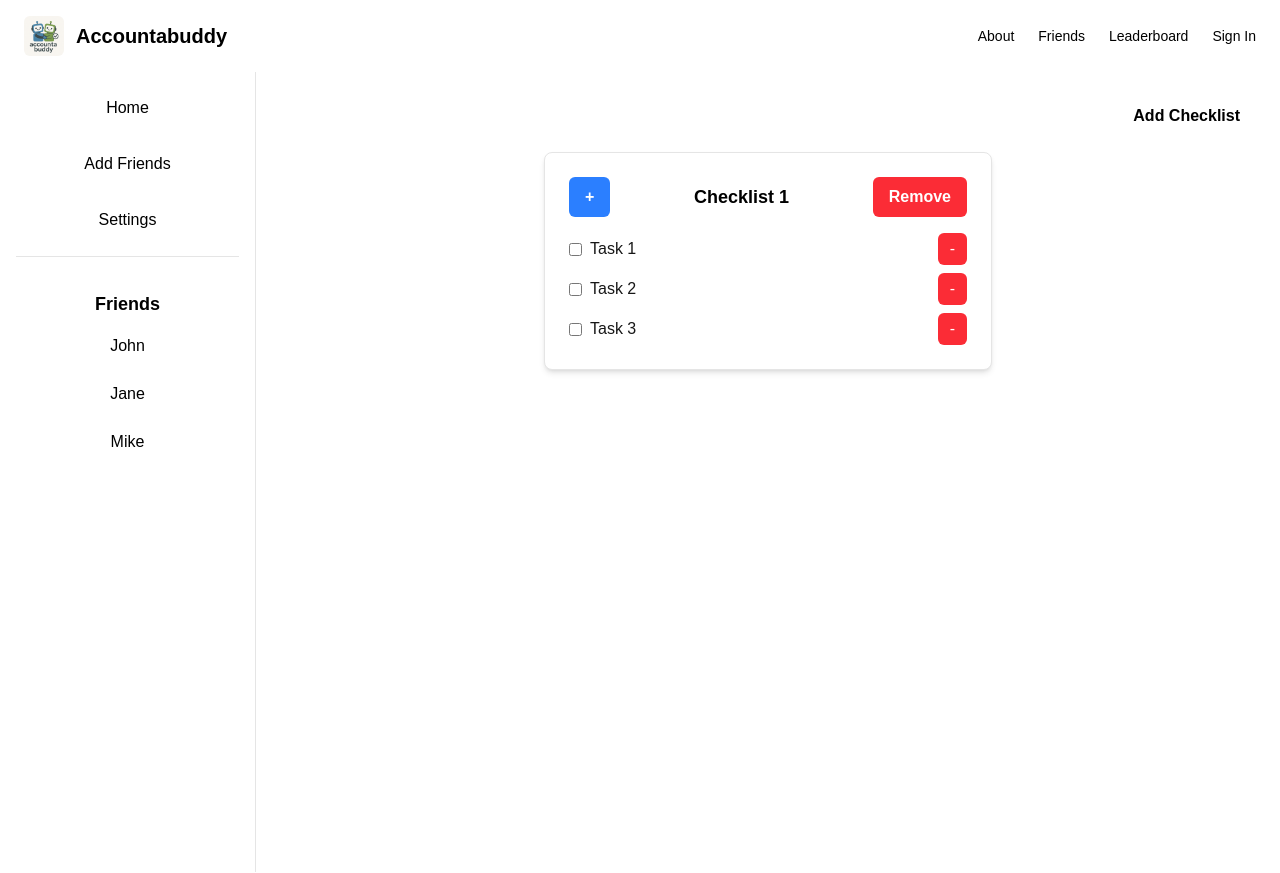
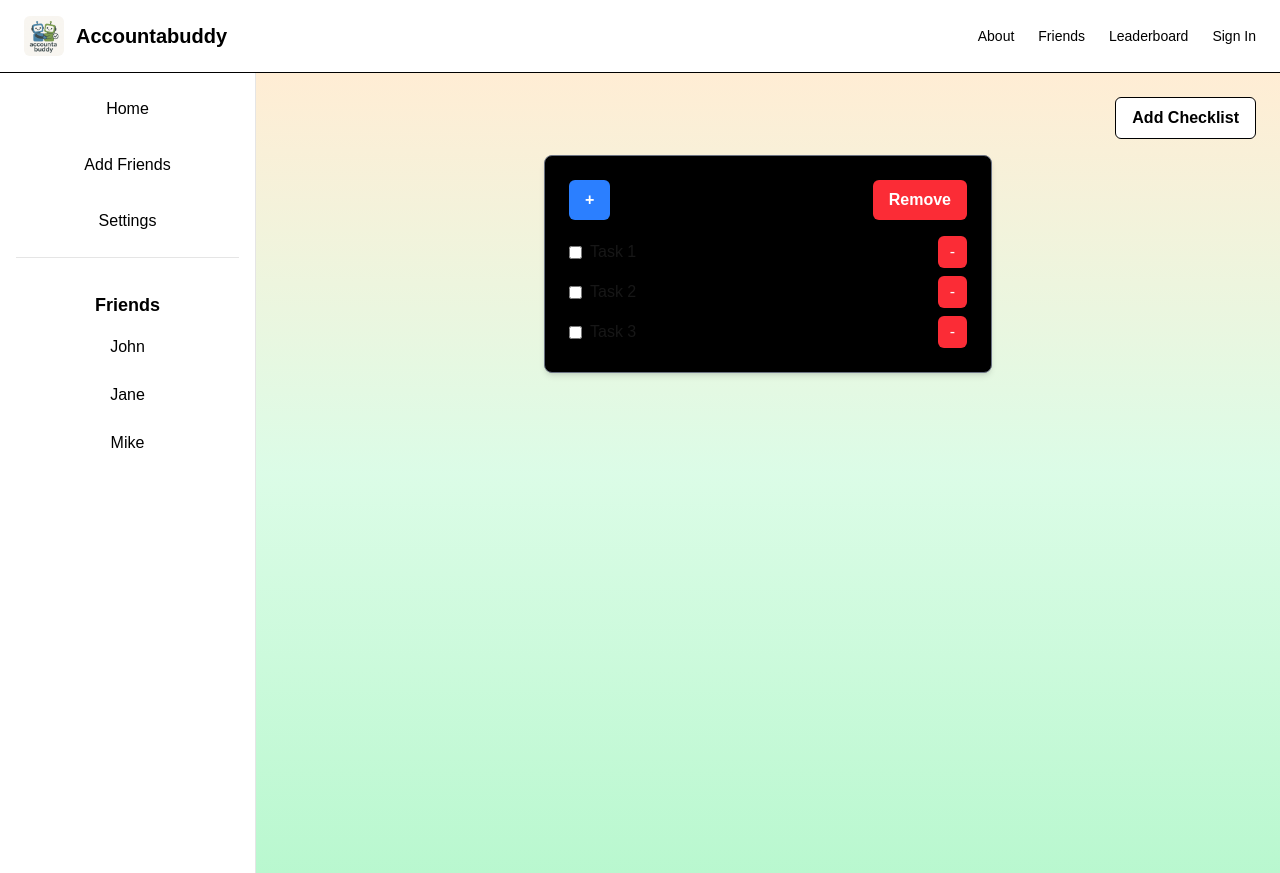
Before and after one commit to jalee314/AccountaBuddy, a Next.js app: page /friendlist in a window 1280 px wide. Built offline with nearby package versions, Linux system fonts and the light colour scheme.

Commit message:
changing friendlist page bg to fit the theme

```diff
--- a/app/friendlist/page.js
+++ b/app/friendlist/page.js
@@ -90,14 +90,16 @@ export default function friendlistPage() {
 
   return (
     <>
+      <div className="border-b border-black">
       <Navbar />
-      <main className="min-h-screen bg-[var(--background)] text-[var(--foreground)] flex">
+      </div>
+      <main className="min-h-screen bg-gradient-to-b from-orange-100 via-green-100 to-green-200 bg-[var(--background)] text-[var(--foreground)] flex">
         {/* Sidebar */}
         <aside className="w-64 bg-white dark:bg-neutral-900 border-r border-neutral-200 dark:border-neutral-800 p-4 flex flex-col items-start">
           <ul className="space-y-4 w-full">
             <li>
               <a
-                href="#"
+                href="http://localhost:3000"
                 className="block text-center text-black dark:text-white hover:bg-gray-100 dark:hover:bg-neutral-800 py-2 rounded-md transition"
               >
                 Home
@@ -152,7 +154,7 @@ export default function friendlistPage() {
           <div className="flex justify-end w-full mb-4">
             <button
               onClick={addChecklist}
-              className="bg-white text-black font-bold py-2 px-4 rounded-md transition hover:bg-gray-100"
+              className="bg-white text-black font-bold py-2 px-4 rounded-md border border-black transition hover:bg-gray-100"
             >
               Add Checklist
             </button>
@@ -161,7 +163,7 @@ export default function friendlistPage() {
           {checklists.map((checklist) => (
             <div
               key={checklist.id}
-              className="w-full max-w-md bg-white dark:bg-neutral-900 border border-neutral-200 dark:border-neutral-800 p-6 rounded-lg shadow-md mb-6"
+              className="w-full max-w-md bg-black dark:bg-neutral-900 border border-gray-500 p-6 rounded-lg shadow-md mb-6"
             >
               <div className="flex justify-between items-center mb-4">
                 <button
```
Also changed, not shown: 1 other file (tests, documents, lock files or other folders).
